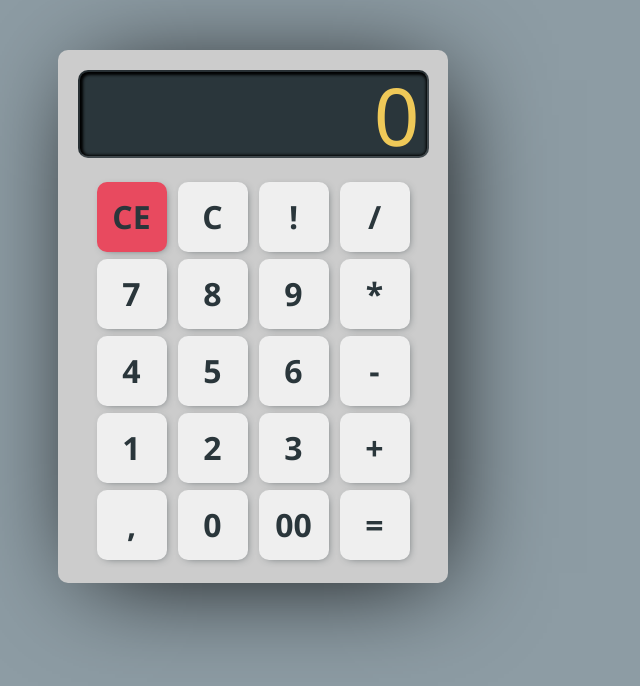
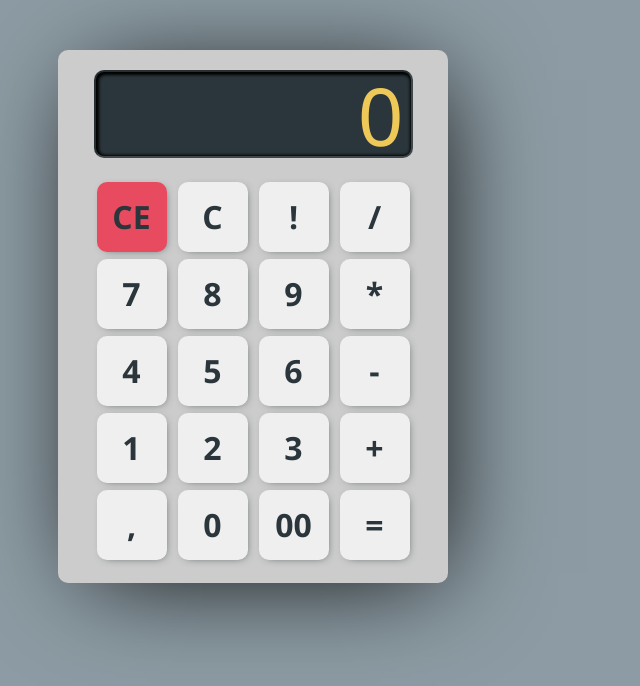
Before and after one commit to lonlyd/jsCalc, a plain HTML site: page index.html in a window 1280 px wide. Shown: the whole page, without its empty margins (0-640 px from the left). Drawn offline with Linux system fonts and the light colour scheme.

Commit message:
edit display size

```diff
--- a/index.css
+++ b/index.css
@@ -25,7 +25,7 @@ content {
 .calc_display {
   background-color: #2a363b;
   color: #efc958;
-  width: 95%;
+  width: 86%;
   text-align: right;
   height: 70px;
   margin-bottom: 20px;
```
